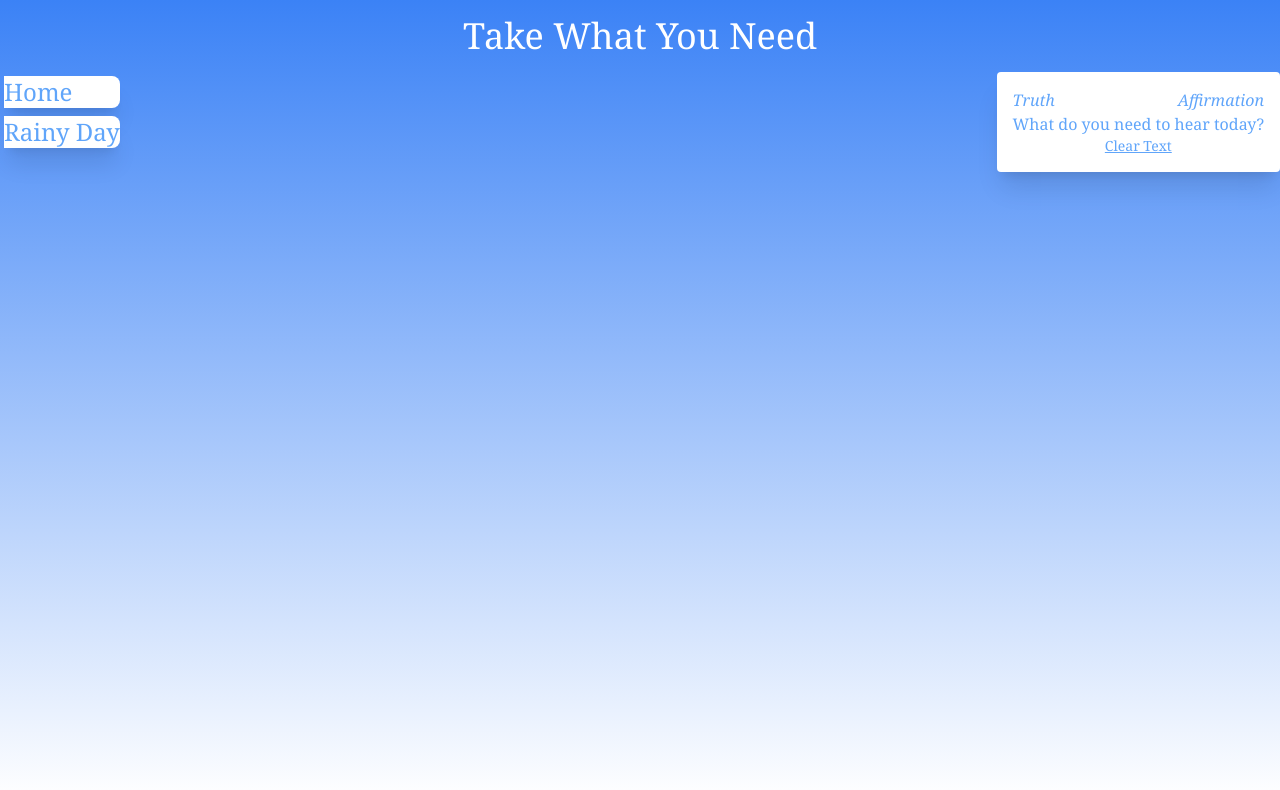
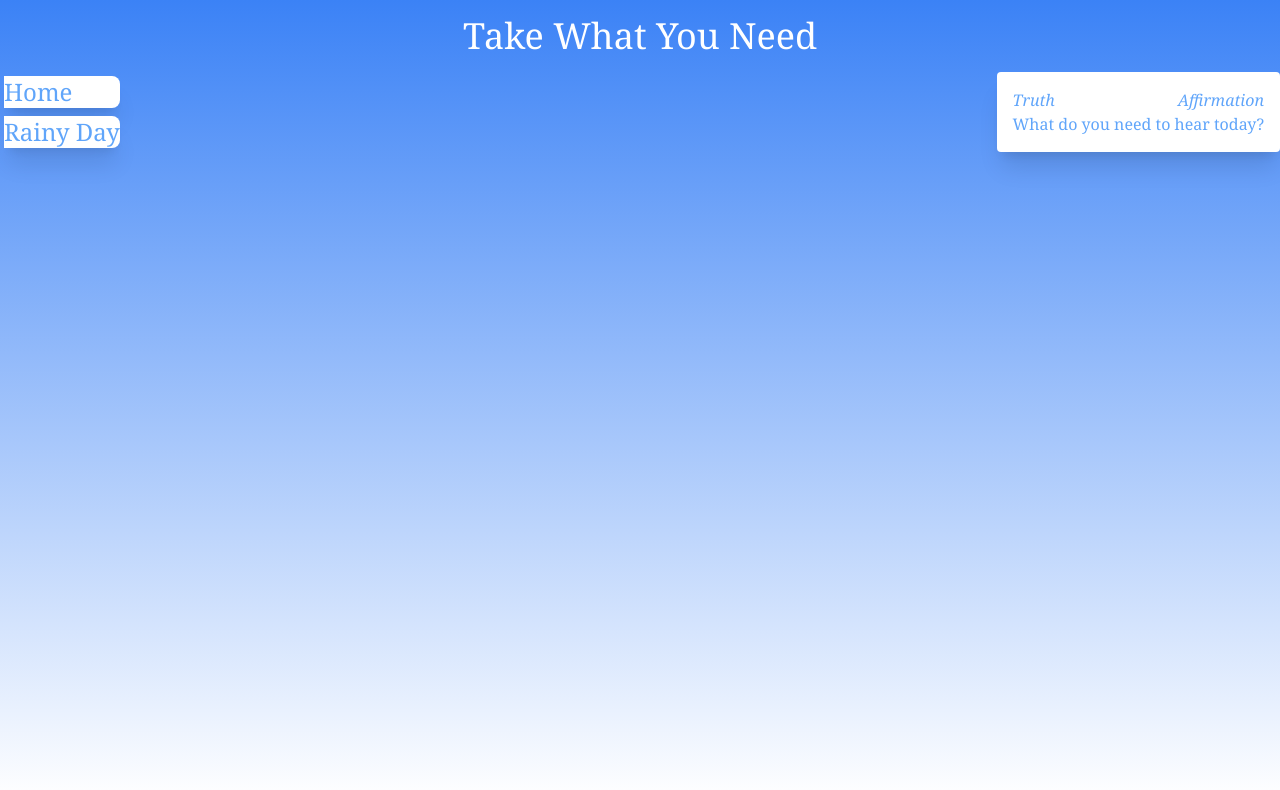
Before and after one commit to danalchapman/truth-and-affirmation, a React (Create React App) app: page / in a window 1280 px wide. Shown: the top 790 px of the page. Built offline with nearby package versions, Linux system fonts and the light colour scheme.

Commit message:
Add conditional rendering for clear text button and remove deleteSave from TextDisplay component

```diff
--- a/src/Components/TextCard/TextCard.js
+++ b/src/Components/TextCard/TextCard.js
@@ -8,8 +8,8 @@ export const TextCard = ({ id, text, saveStatus, addSave, deleteSave }) => {
             </p>
             <button
                 className='text-blue-400 border-blue-300 border-2 rounded'
-                onClick={ saveStatus ? () => deleteSave(id) : () => addSave(id, text)}
-            >{saveText}</button>
+                onClick={() => addSave(id, text)}
+            >Save</button>
         </article>
     )
 }
--- a/src/Components/TextDisplay/TextDisplay.js
+++ b/src/Components/TextDisplay/TextDisplay.js
@@ -55,10 +55,12 @@ export const TextDisplay = ({ saveStatus, addSave, deleteSave }) => {
             <div className=''>
                 { displayText.length ? displayChosenText() : <p className='text-blue-400'>What do you need to hear today?</p>}
             </div>
+            { displayText.length ?
             <button
                 className='bg-white text-blue-400 underline text-sm'
                 onClick={() => clearTexts()}
-            >Clear Text</button>
+            >Clear Text</button> :
+            null }
         </main>
     )
 }
```
